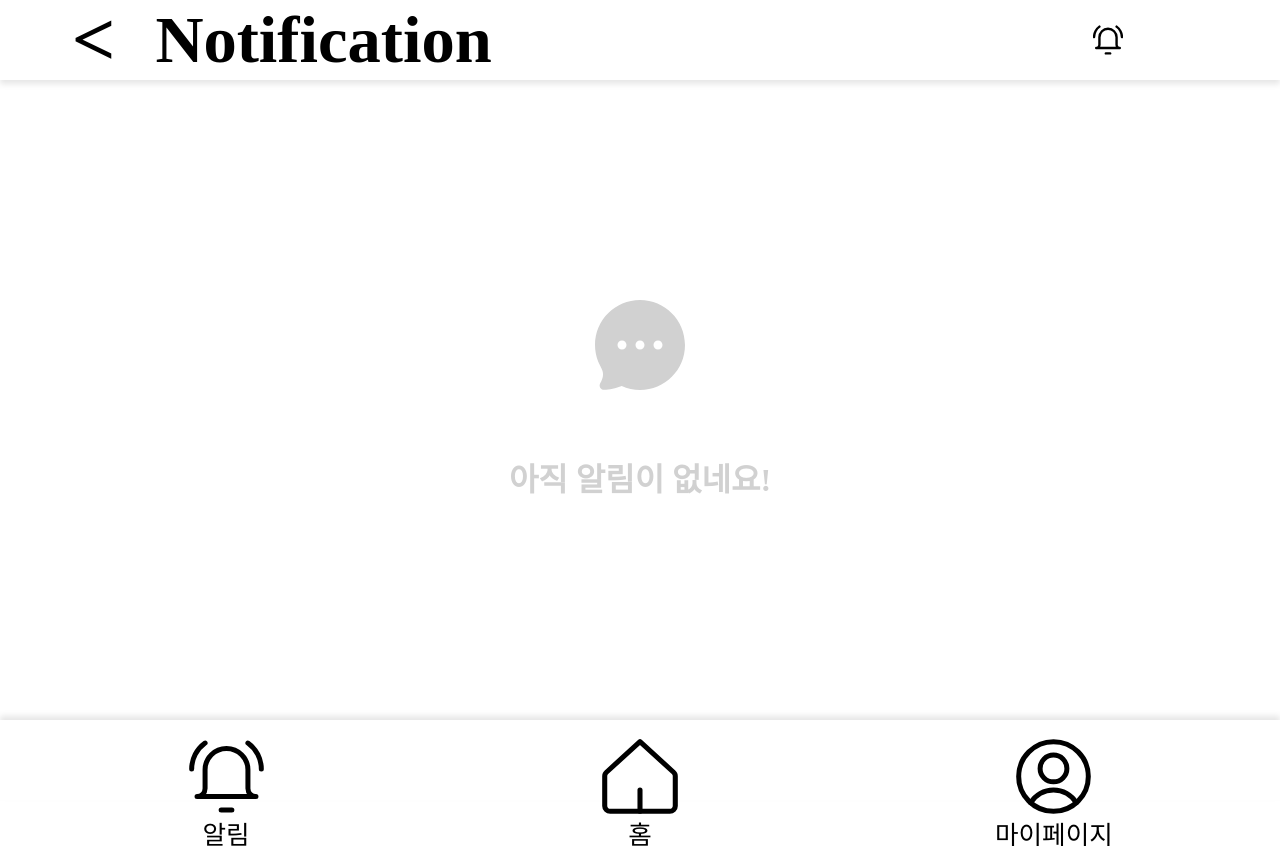
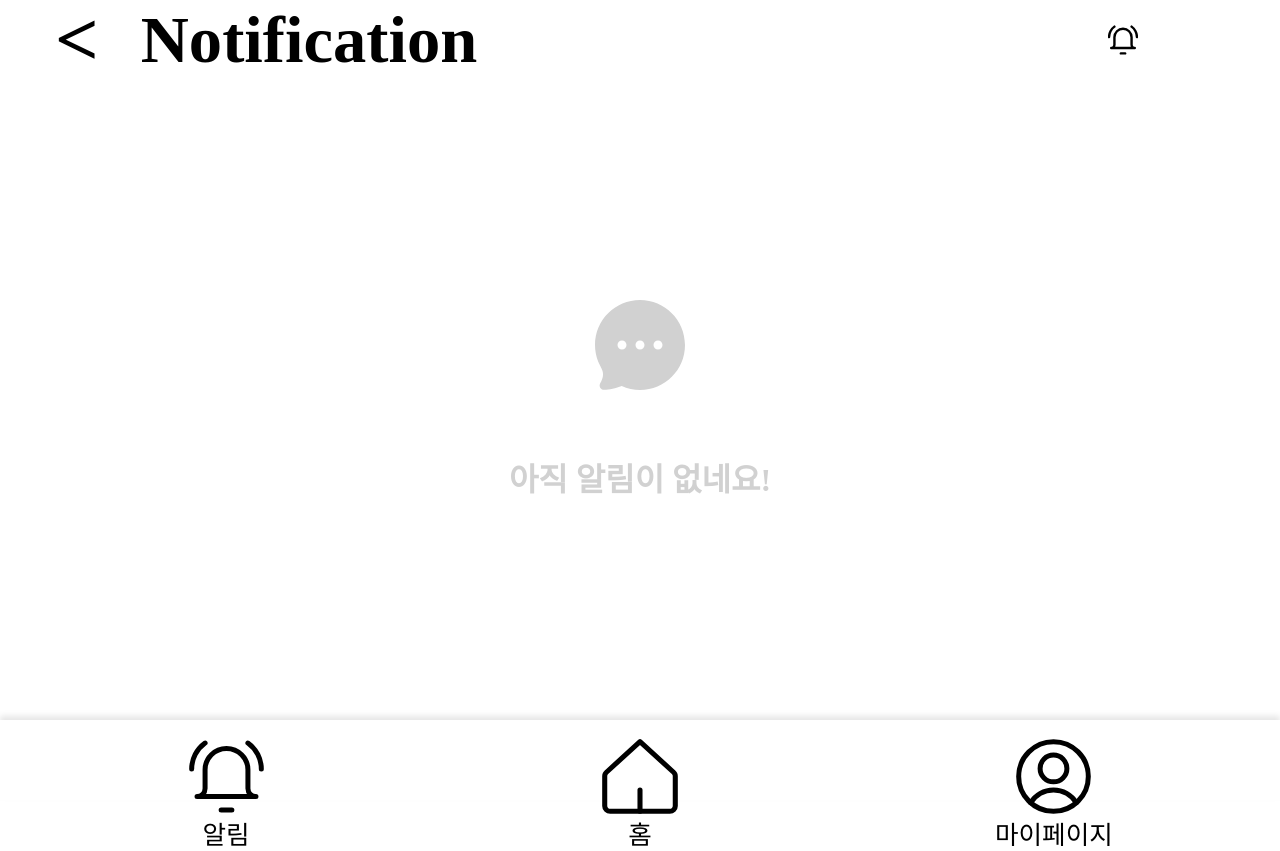
Before and after one commit to Frame-Puzzle/frontend, a React (Vite) app in the folder frontend/: page /notification in a window 1280 px wide. Built offline with nearby package versions, Linux system fonts and the light colour scheme; no server answers; a web font is replaced by a local one.

Commit message:
[FIX][FE][경현] 멤버 헤더 디자인 오류 수정

```diff
--- a/frontend/src/components/common/MainHeader.css
+++ b/frontend/src/components/common/MainHeader.css
@@ -2,8 +2,8 @@
   width: 100%;
   height: 100%;
   background-color: #FFFFFF;
-  padding: 1.5vw;
-  box-shadow: 0 4px 6px rgba(0, 0, 0, 0.1);
+  /* padding: 1vw 0 0.5vh; */
+  /* box-shadow: 0 4px 6px rgba(0, 0, 0, 0.1); */
 }
 
 /* ******************************************* */
```
